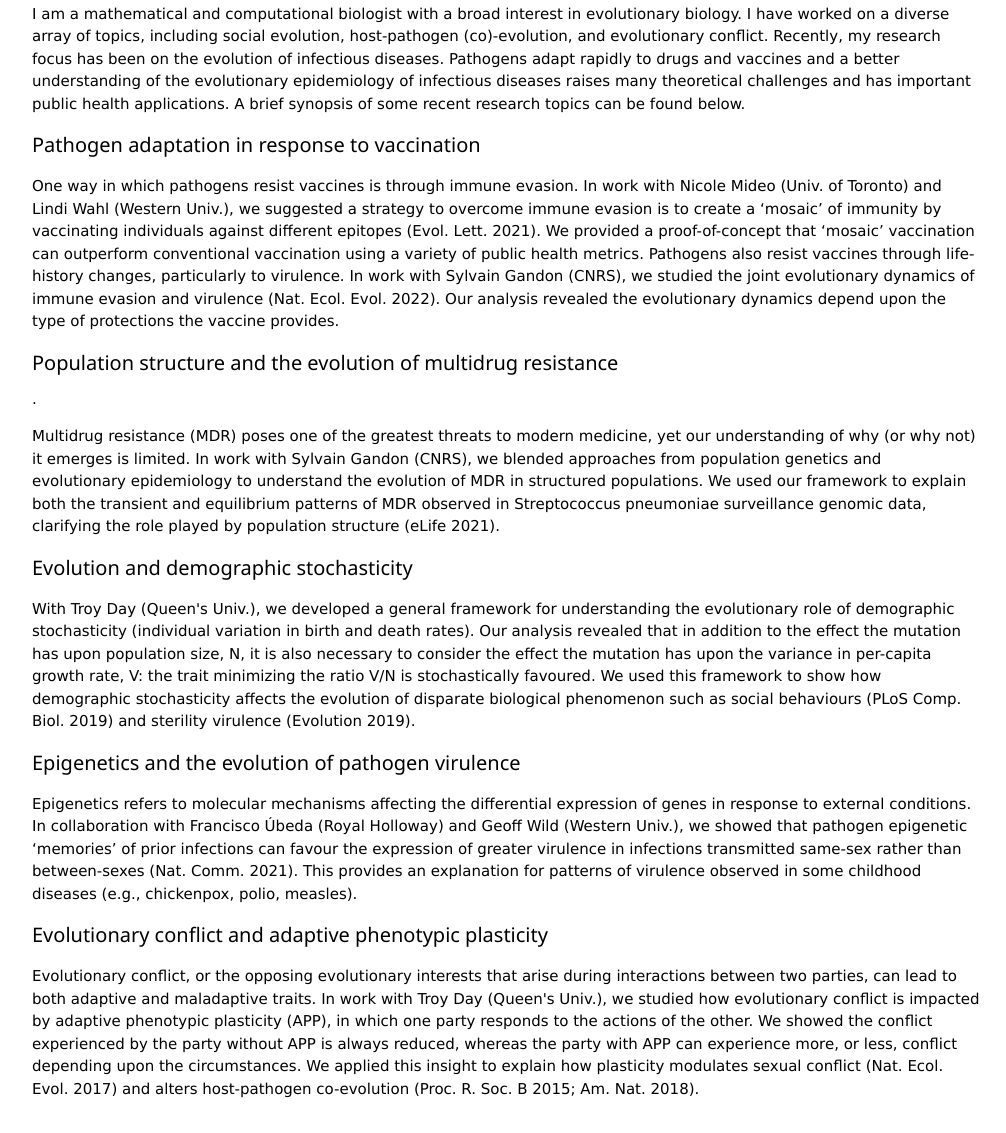
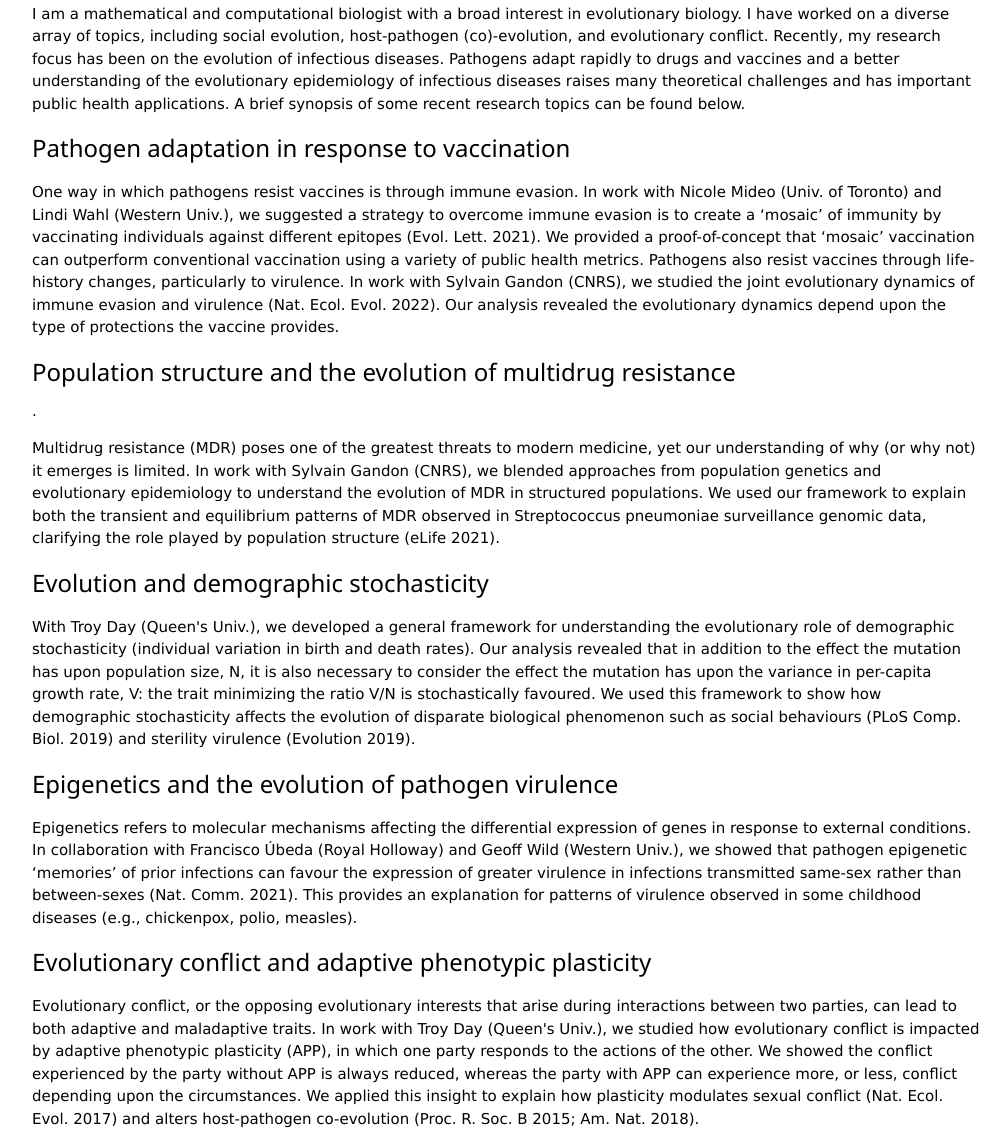
Before and after one commit to DavidVMcLeod/DavidVMcLeod.github.io, a plain HTML site: page ResearchInterests.html in a window 1280 px wide. Shown: the part 278-1411 px from the top of the page, without its empty margins (134-1140 px from the left). Drawn offline with nearby package versions, Linux system fonts and the light colour scheme.

Commit message:
Update ResearchInterests.html

```diff
--- a/ResearchInterests.html
+++ b/ResearchInterests.html
@@ -20,38 +20,40 @@
     <meta charset"utf-8">
     <title> Research Interests </title>
   </head>
+
 <p>
   I am a mathematical and computational biologist with a broad interest in evolutionary biology. I have worked on a diverse array of topics, including social evolution, host-pathogen (co)-evolution, and evolutionary conflict.
   Recently, my research focus has been on the evolution of infectious diseases. Pathogens adapt rapidly to drugs and vaccines and a better understanding of the evolutionary epidemiology of infectious diseases raises many theoretical challenges
   and has important public health applications. A brief synopsis of some recent research topics can be found below.
 </p>
-  <h4>Pathogen adaptation in response to vaccination</h4>
+
+  <h3>Pathogen adaptation in response to vaccination</h3>
   <p>One way in which pathogens resist vaccines is through immune evasion. In work with Nicole Mideo (Univ. of Toronto) and Lindi Wahl (Western Univ.),
   we suggested a strategy to overcome immune evasion is to create a ‘mosaic’ of immunity by vaccinating individuals against different epitopes (Evol. Lett. 2021).
   We provided a proof-of-concept that ‘mosaic’ vaccination can outperform conventional vaccination using a variety of public health metrics.
   Pathogens also resist vaccines through life-history changes, particularly to virulence. In work with Sylvain Gandon (CNRS), we studied the joint evolutionary dynamics
   of immune evasion and virulence (Nat. Ecol. Evol. 2022). Our analysis revealed the evolutionary dynamics depend upon the type of protections the vaccine provides.</p>
 
-<h4>Population structure and the evolution of multidrug resistance </h4>.
+<h3>Population structure and the evolution of multidrug resistance </h3>.
  <p>Multidrug resistance (MDR) poses one of the greatest threats to modern medicine, yet our understanding of why (or why not) it emerges is limited.
   In work with Sylvain Gandon (CNRS), we blended approaches from population genetics and evolutionary epidemiology to understand the evolution of MDR
   in structured populations. We used our framework to explain both the transient and equilibrium patterns of MDR observed in <it>Streptococcus pneumoniae</it> surveillance genomic data,
   clarifying the role played by population structure (eLife 2021).</p>
 
-<h4>Evolution and demographic stochasticity</h4>
+<h3>Evolution and demographic stochasticity</h3>
 <p>With Troy Day (Queen's Univ.), we developed a general framework for understanding the evolutionary role of demographic stochasticity
   (individual variation in birth and death rates). Our analysis revealed that in addition to the effect the mutation has upon population size, <it>N</it>, it is also necessary
   to consider the effect the mutation has upon the variance in per-capita growth rate, <it>V</it>: the trait minimizing the ratio <it>V/N</it> is stochastically favoured.
   We used this framework to show how demographic stochasticity affects the evolution of disparate biological phenomenon such as social behaviours (PLoS Comp. Biol. 2019)
   and sterility virulence (Evolution 2019).</p>
 
-<h4>Epigenetics and the evolution of pathogen virulence </h4>
+<h3>Epigenetics and the evolution of pathogen virulence </h3>
 <p>Epigenetics refers to molecular mechanisms affecting the differential expression of genes in response to external conditions.
   In collaboration with Francisco Úbeda (Royal Holloway) and Geoff Wild (Western Univ.), we showed that pathogen epigenetic ‘memories’ of prior infections can favour the
   expression of greater virulence in infections transmitted same-sex rather than between-sexes (Nat. Comm. 2021). This provides an explanation for patterns of virulence observed in some
   childhood diseases (e.g., chickenpox, polio, measles).</p>
 
-<h4>Evolutionary conflict and adaptive phenotypic plasticity</h4>
+<h3>Evolutionary conflict and adaptive phenotypic plasticity</h3>
 <p>Evolutionary conflict, or the opposing evolutionary interests that arise during interactions between two parties, can lead to both adaptive and maladaptive traits.
   In work with Troy Day (Queen's Univ.), we studied how evolutionary conflict is impacted by adaptive phenotypic plasticity (APP), in which one party responds to the actions
   of the other. We showed the conflict experienced by the party without APP is always reduced, whereas the party with APP can experience more, or less, conflict depending
```
